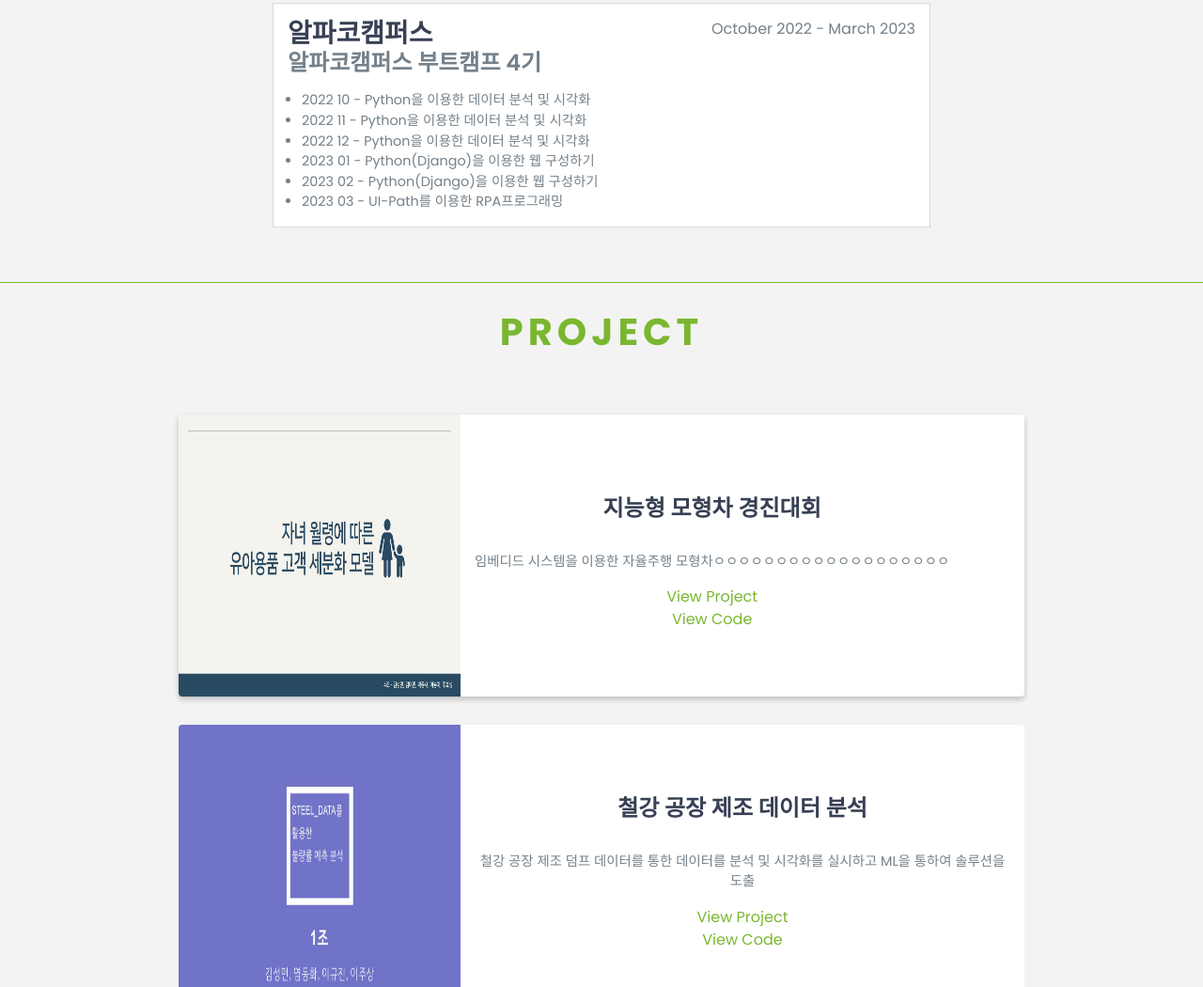
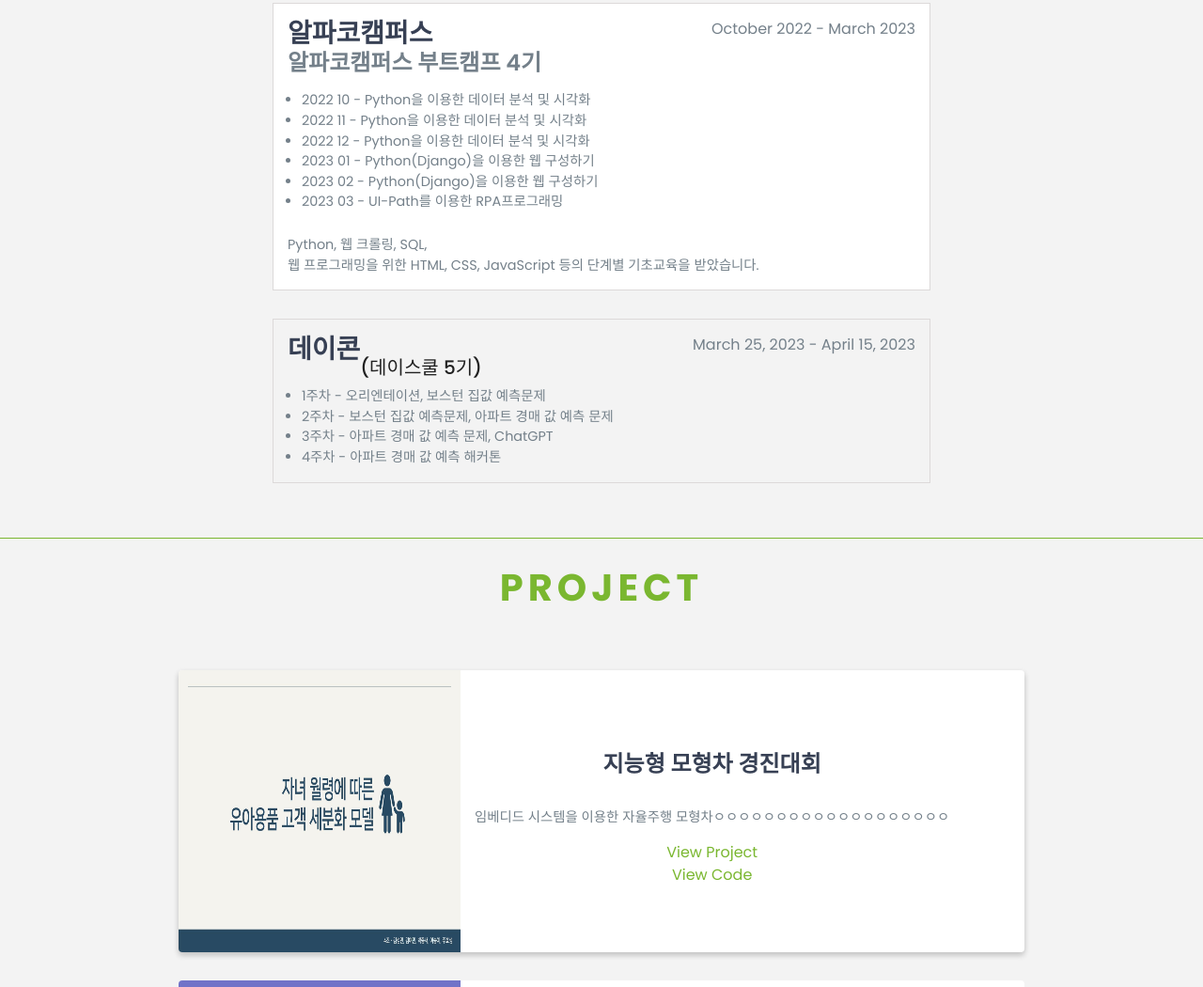
Before and after one commit to seongminQa/seongminQa.github.io, a plain HTML site: page index.html in a window 1280 px wide. Shown: the part 1938-2988 px from the top of the page at 94% size. Drawn offline with nearby package versions, Linux system fonts and the light colour scheme.

Commit message:
Update index.html

```diff
--- a/index.html
+++ b/index.html
@@ -224,6 +224,7 @@
         </p>
       </div>
       <!-- End .education-block -->
+
       <div class="education-block" style="background-color: white">
         <h3>알파코캠퍼스</h3>
         <span class="education-date">October 2022 - March 2023</span>
@@ -235,6 +236,22 @@
           <li>2023 01 - Python(Django)을 이용한 웹 구성하기</li>
           <li>2023 02 - Python(Django)을 이용한 웹 구성하기</li>
           <li>2023 03 - UI-Path를 이용한 RPA프로그래밍</li>
+        </ul>
+        <br>
+        <p>Python, 웹 크롤링, SQL,
+          <br>웹 프로그래밍을 위한 HTML, CSS, JavaScript 등의 단계별 기초교육을 받았습니다.</p>
+      </div>
+      <!-- End .education-block -->
+
+      <div class="education-block">
+        <h3>데이콘</h3>
+        <span class="education-date">March 25, 2023 - April 15, 2023</span><br>
+        <h5>(데이스쿨 5기)</h5>
+        <ul>
+          <li>1주차 - 오리엔테이션, 보스턴 집값 예측문제</li>
+          <li>2주차 - 보스턴 집값 예측문제, 아파트 경매 값 예측 문제</li>
+          <li>3주차 - 아파트 경매 값 예측 문제, ChatGPT</li>
+          <li>4주차 - 아파트 경매 값 예측 해커톤</li>
         </ul>
       </div>
       <!-- End .education-block -->
```
